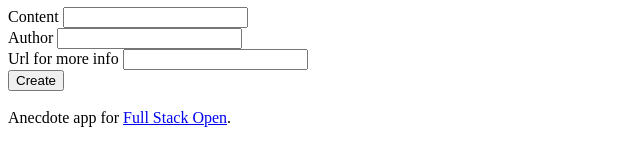
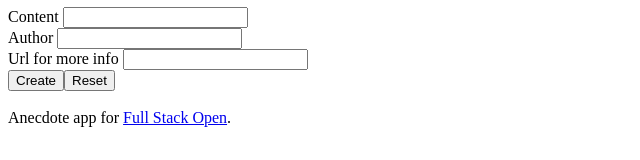
Before and after one commit to davidpacco/anecdotes-routed, a React (Vite) app: page /create in a window 1280 px wide. Shown: the part 158-318 px from the top of the page, without its empty margins (0-640 px from the left). Built offline with nearby package versions, Linux system fonts and the light colour scheme.

Commit message:
Add exercise 7.5 - anecdotes and hooks step 2

```diff
--- a/src/components/CreateNew.jsx
+++ b/src/components/CreateNew.jsx
@@ -15,6 +15,12 @@ export function CreateNew({ addNew }) {
     })
   }
 
+  const handleClick = () => {
+    content.reset()
+    author.reset()
+    info.reset()
+  }
+
   return (
     <div>
       <h2>create a new anecdote</h2>
@@ -29,6 +35,7 @@ export function CreateNew({ addNew }) {
           Url for more info <input {...info} />
         </div>
         <button type='submit'>Create</button>
+        <button type='button' onClick={handleClick}>Reset</button>
       </form>
     </div>
   )
--- a/src/hooks/index.js
+++ b/src/hooks/index.js
@@ -5,9 +5,12 @@ export function useField(name) {
 
   const onChange = e => setValue(e.target.value)
 
+  const reset = () => setValue('')
+
   return {
     name,
     value,
     onChange,
+    reset
   }
 }
```
